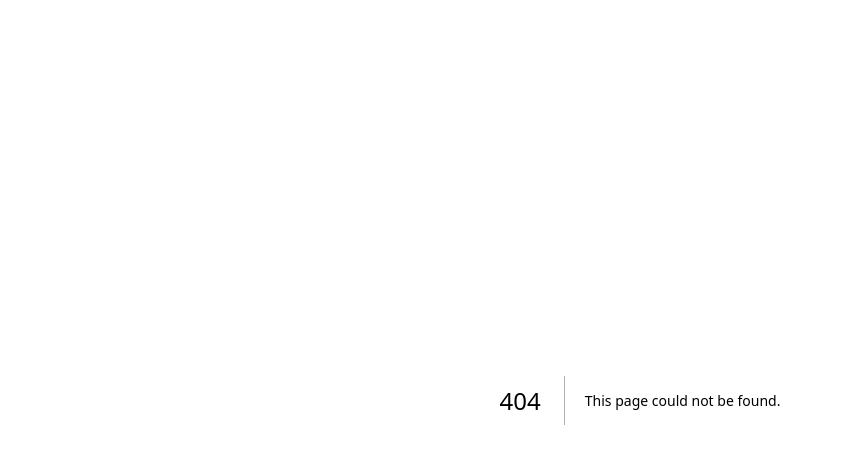
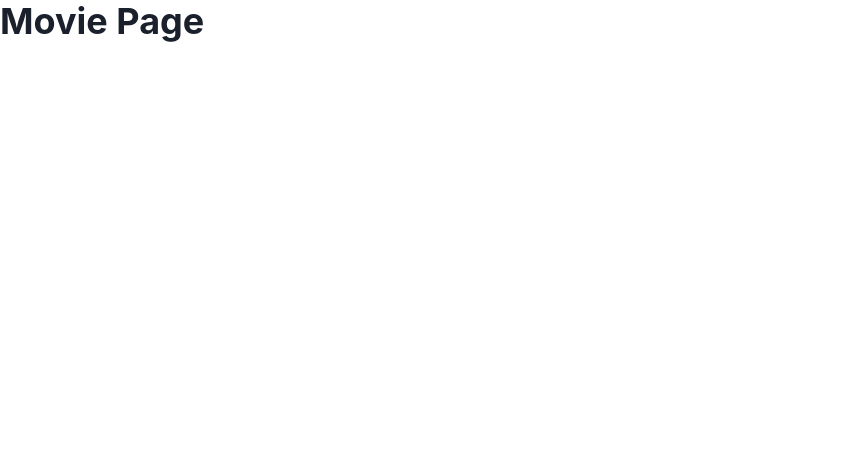
Before and after one commit to AkashSDas/curtains, a Next.js app: page /movie/1 in a window 1280 px wide. Before the commit this address had no page. Shown: the top 464 px of the page, without its empty margins (0-841 px from the left). Built offline with nearby package versions, Linux system fonts and the light colour scheme.

Commit message:
add snippets and pgs

```diff
--- /dev/null
+++ b/pages/movie/[id].tsx
@@ -0,0 +1,9 @@
+import { Box, Heading } from "@chakra-ui/react";
+
+export default function MoviePage(): JSX.Element {
+  return (
+    <Box>
+      <Heading>Movie Page</Heading>
+    </Box>
+  );
+}
```
Also changed, not shown: pages/404.tsx (added, +9 -0 lines), pages/series/[id].tsx (added, +9 -0 lines).
